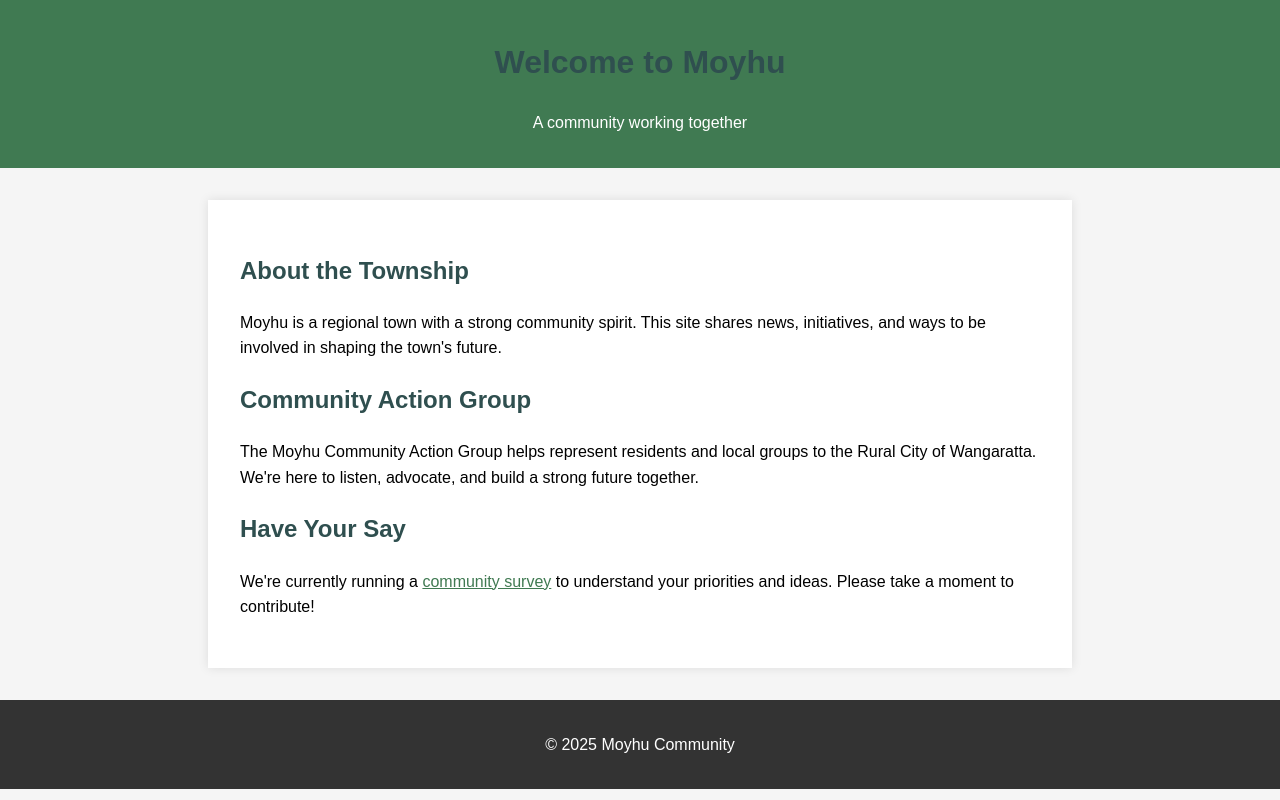
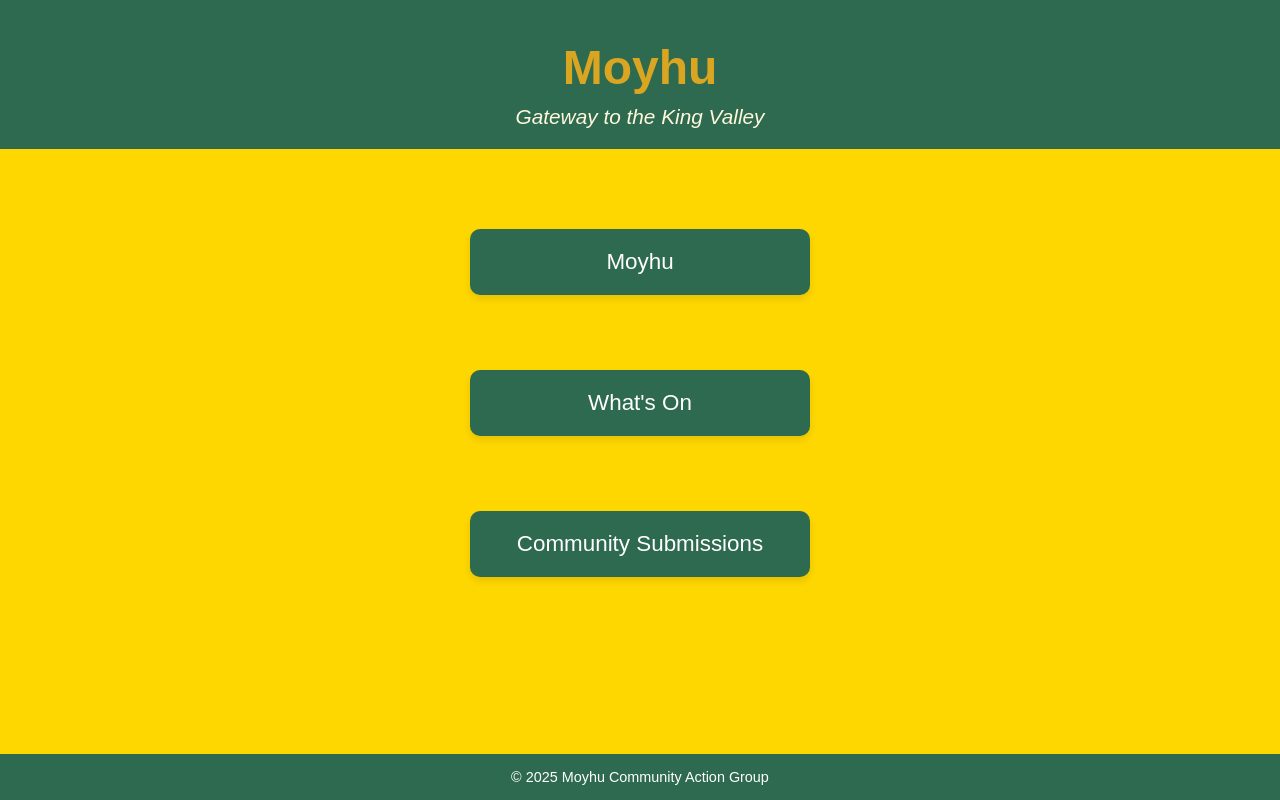
Before and after one commit to talitamoss/moyhu.github.io, a plain HTML site: page index.html in a window 1280 px wide. Drawn offline with Linux system fonts and the light colour scheme.

Commit message:
Updated index.html

```diff
--- a/index.html
+++ b/index.html
@@ -2,65 +2,92 @@
 <html lang="en">
 <head>
   <meta charset="UTF-8" />
-  <meta name="viewport" content="width=device-width, initial-scale=1.0" />
-  <title>Moyhu Community</title>
+  <meta name="viewport" content="width=device-width, initial-scale=1" />
+  <title>Moyhu</title>
   <style>
+    /* Body setup to ensure full height and content layout */
     body {
-      font-family: sans-serif;
       margin: 0;
-      padding: 0;
-      line-height: 1.6;
-      background-color: #f5f5f5;
+      font-family: Arial, sans-serif;
+      background-color: #f4f4f4;
+      display: flex;
+      flex-direction: column;
+      min-height: 100vh;
     }
-    header {
-      background: #407a52;
+
+    /* Top banner section */
+    .top-banner {
+      background-color: #2d6a4f;
+      color: goldenrod;
+      text-align: center;
+      padding: 40px 20px 20px;
+    }
+
+    .top-banner h1 {
+      margin: 0;
+      font-size: 3em;
+    }
+
+    .top-banner .slogan {
+      font-size: 1.3em;
+      font-style: italic;
+      color: #fff8dc;
+      margin-top: 10px;
+    }
+
+    /* Button section setup */
+    .button-section {
+      background-color: #ffd700;
+      padding: 80px 20px 60px;
+      display: flex;
+      flex-direction: column;
+      align-items: center;
+      gap: 75px;
+      flex-grow: 1;  /* Ensures it takes up remaining space */
+    }
+
+    .button-section a {
+      text-decoration: none;
+      padding: 20px 40px;
+      background-color: #2d6a4f;
       color: white;
-      padding: 1rem;
+      border-radius: 10px;
+      font-size: 1.4em;
       text-align: center;
+      width: 260px;
+      box-shadow: 0 4px 8px rgba(0,0,0,0.1);
+      transition: background-color 0.3s ease, transform 0.2s ease;
     }
-    main {
-      max-width: 800px;
-      margin: 2rem auto;
-      background: white;
-      padding: 2rem;
-      box-shadow: 0 0 10px rgba(0,0,0,0.1);
+
+    .button-section a:hover {
+      background-color: #24553f;
+      transform: translateY(-2px);
     }
+
+    /* Footer at the bottom */
     footer {
-      background: #333;
+      background-color: #2d6a4f;
       color: white;
       text-align: center;
-      padding: 1rem;
-      margin-top: 2rem;
-    }
-    h1, h2 {
-      color: #2f4f4f;
-    }
-    a {
-      color: #407a52;
+      padding: 15px 10px;
+      font-size: 0.9em;
     }
   </style>
 </head>
 <body>
+  <div class="top-banner">
+    <h1>Moyhu</h1>
+    <div class="slogan">Gateway to the King Valley</div>
+  </div>
 
-  <header>
-    <h1>Welcome to Moyhu</h1>
-    <p>A community working together</p>
-  </header>
-
-  <main>
-    <h2>About the Township</h2>
-    <p>Moyhu is a regional town with a strong community spirit. This site shares news, initiatives, and ways to be involved in shaping the town's future.</p>
-
-    <h2>Community Action Group</h2>
-    <p>The Moyhu Community Action Group helps represent residents and local groups to the Rural City of Wangaratta. We're here to listen, advocate, and build a strong future together.</p>
-
-    <h2>Have Your Say</h2>
-    <p>We're currently running a <a href="#">community survey</a> to understand your priorities and ideas. Please take a moment to contribute!</p>
-  </main>
+  <div class="button-section">
+    <a href="#">Moyhu</a>
+    <a href="#">What's On</a>
+    <a href="#">Community Submissions</a>
+  </div>
 
   <footer>
-    <p>&copy; 2025 Moyhu Community</p>
+    &copy; 2025 Moyhu Community Action Group
   </footer>
-
 </body>
 </html>
```
